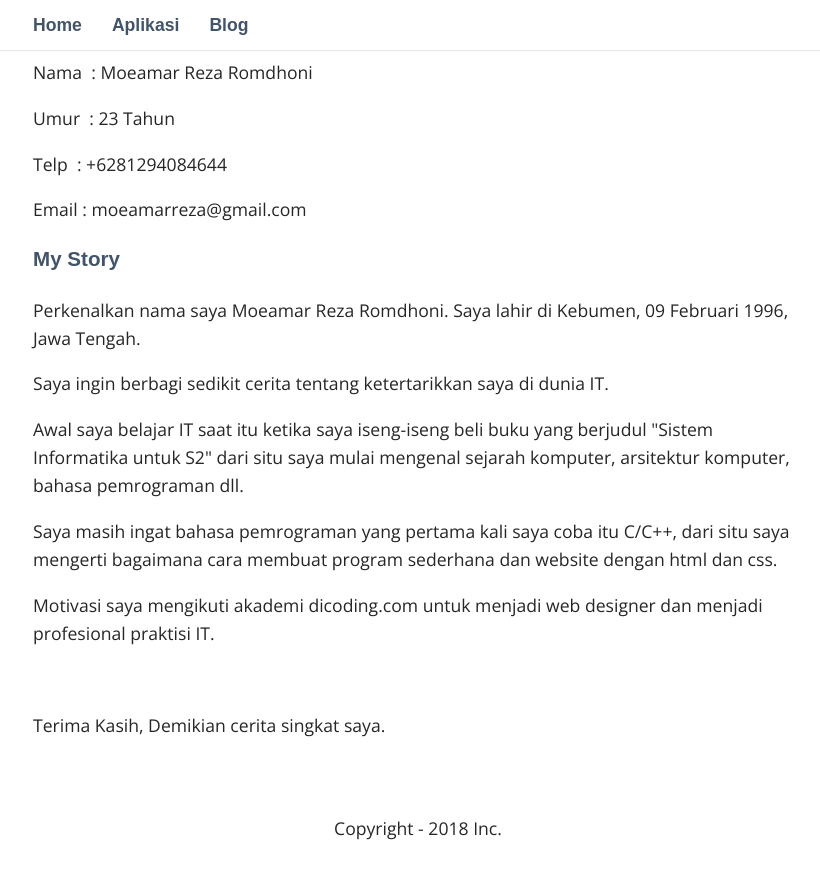
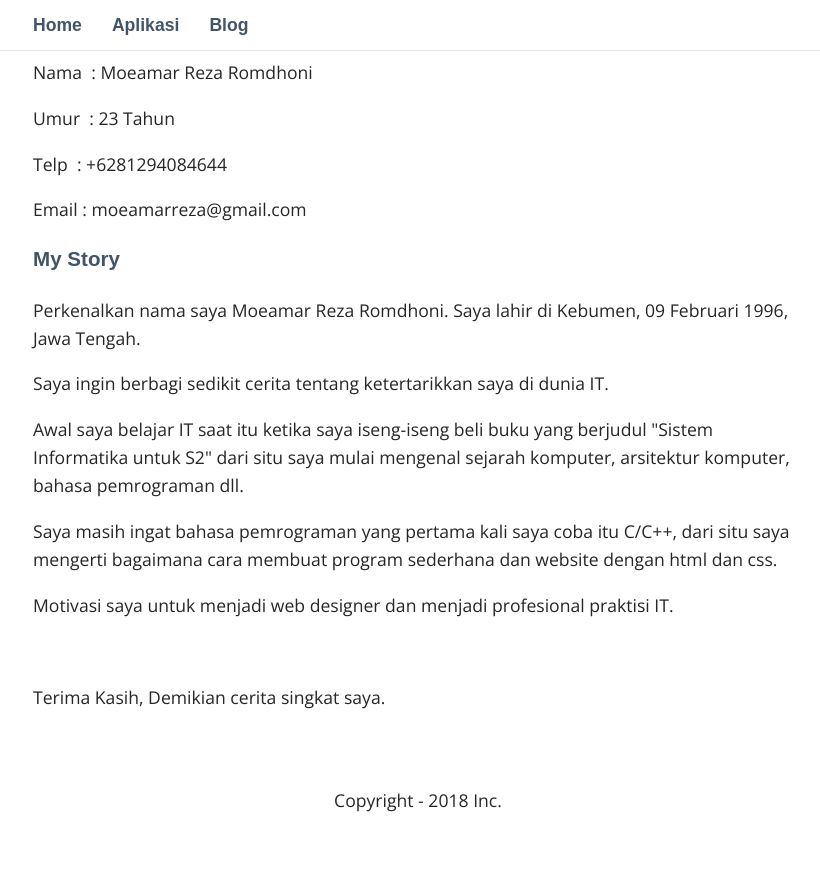
Before and after one commit to moeclay/moeclay.github.io, a Jekyll site: the page built from _pages/portfolio.md, in a window 1280 px wide and 900 px high, scrolled down 714 px. Shown: the top 879 px of the window, without its empty margins (222-1042 px from the left). Built offline with Jekyll 4.4.1, drawn with Linux system fonts in a browser that asks for light colours; some web fonts are replaced; our own code applies the rules of GitHub Pages for plain Markdown files; grey boxes are pictures that could not be loaded.

Commit message:
Update portfolio.md

```diff
--- a/_pages/portfolio.md
+++ b/_pages/portfolio.md
@@ -32,7 +32,7 @@ permalink: /portfolio/
                     <p>Saya ingin berbagi sedikit cerita tentang ketertarikkan saya di dunia IT.</p>
                     <p>Awal saya belajar IT saat itu ketika saya iseng-iseng beli buku yang berjudul "Sistem Informatika untuk S2" dari situ saya mulai mengenal sejarah komputer, arsitektur komputer, bahasa pemrograman dll.</p>
                     <p>Saya masih ingat bahasa pemrograman yang pertama kali saya coba itu C/C++, dari situ saya mengerti bagaimana cara membuat program sederhana dan website dengan html dan css.</p>
-                    <p>Motivasi saya mengikuti akademi dicoding.com untuk menjadi web designer dan menjadi profesional praktisi IT.</p>
+                    <p>Motivasi saya untuk menjadi web designer dan menjadi profesional praktisi IT.</p>
                     <br>
                     <p>Terima Kasih, Demikian cerita singkat saya.</p>
                 </div>
```
